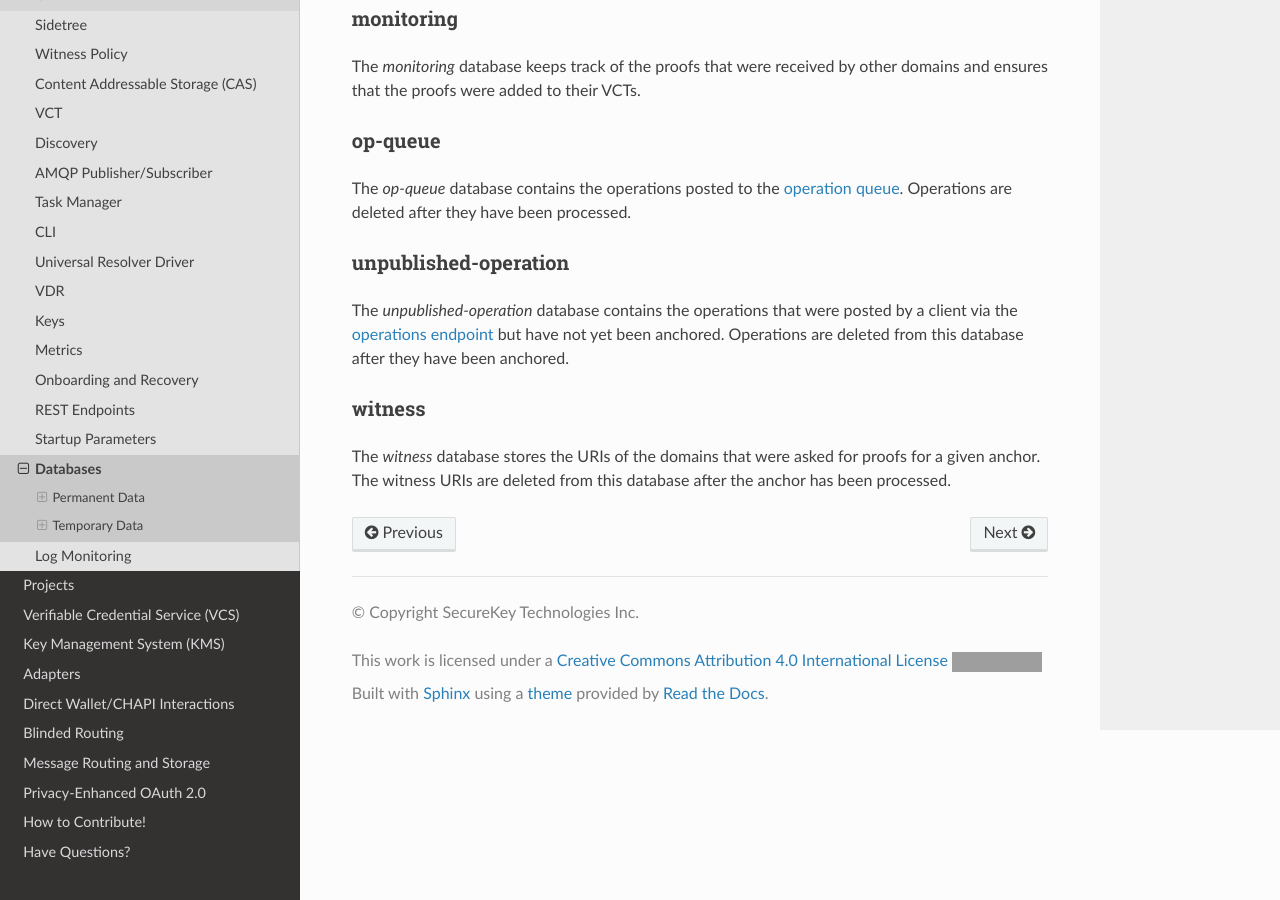
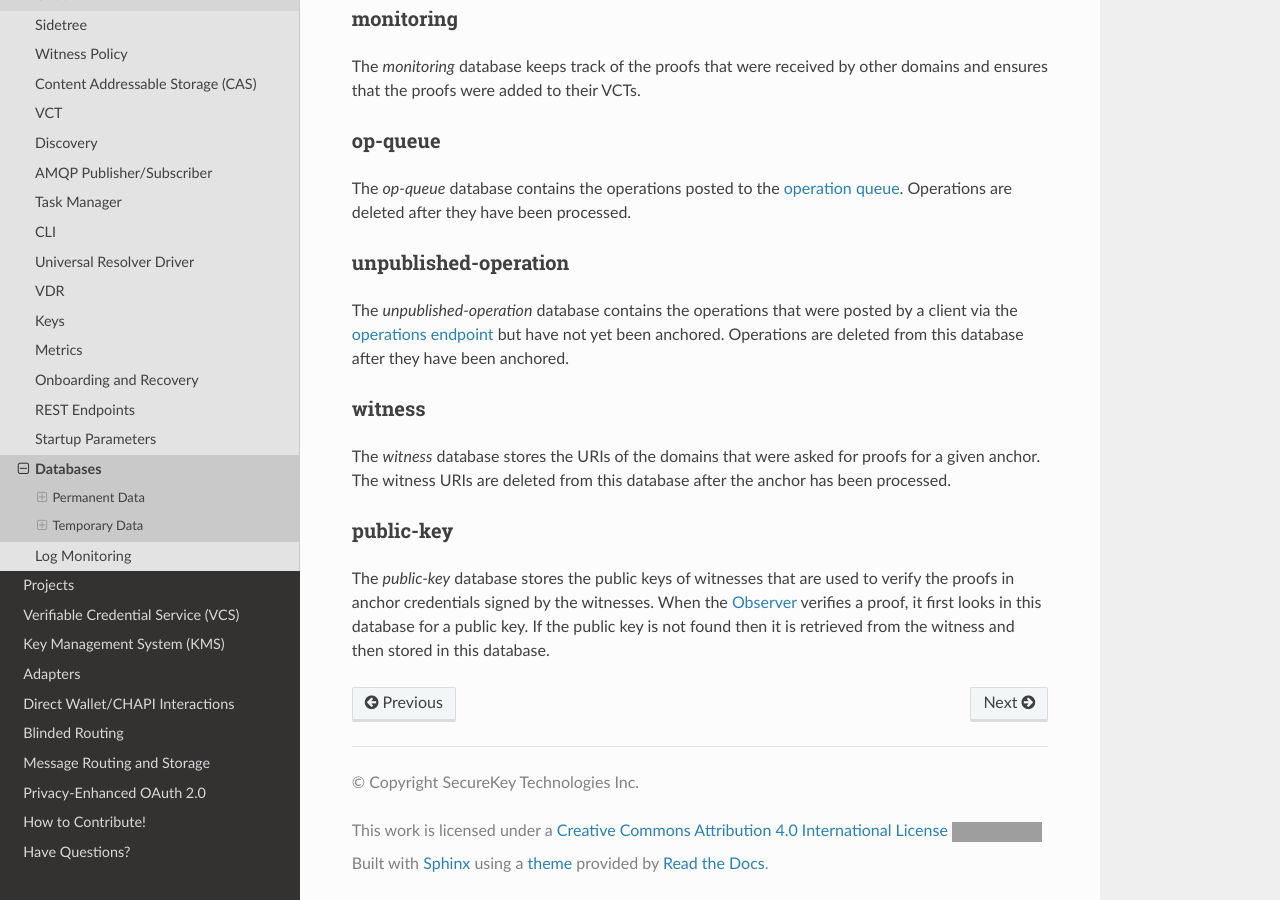
Before and after one commit to trustbloc/docs, a Sphinx documentation site: the page built from readthedocs/source/orb/database.md, in a window 1280 px wide and 900 px high, scrolled down 2481 px. Built offline with Sphinx 7.4.7 and the Read the Docs theme 2.0.0, drawn with Linux system fonts in a browser that asks for light colours; grey boxes are pictures that could not be loaded.

Commit message:
docs: public-key database and mq-inbox-pool parameter
Signed-off-by: Bob Stasyszyn <Bob.Stasyszyn@securekey.com>

```diff
--- a/readthedocs/source/orb/database.md
+++ b/readthedocs/source/orb/database.md
@@ -55,7 +55,6 @@ The _log-monitor_ database is used to manage the list of logs that domain is fol
 ### log-entry
 
 The _log-entry_ database is used to store the entries of observed logs.
-
 
 ### operation
 
@@ -117,3 +116,10 @@ Operations are deleted from this database after they have been anchored.
 
 The _witness_ database stores the URIs of the domains that were asked for proofs for a given anchor.
 The witness URIs are deleted from this database after the anchor has been processed.
+
+### public-key
+
+The _public-key_ database stores the public keys of witnesses that are used to verify the proofs in anchor
+credentials signed by the witnesses. When the [Observer](observer.html#observer) verifies a proof, it first looks in
+this database for a public key. If the public key is not found then it is retrieved from the witness and then stored
+in this database.
--- a/readthedocs/source/orb/parameters.md
+++ b/readthedocs/source/orb/parameters.md
@@ -319,6 +319,15 @@ handled by a pool of subscribers. If not specified then the default size will be
 | --mq-outbox-pool | MQ_OUTBOX_POOL | 5       |
 
 The size of the Outbox queue subscriber pool. When a message is posted to the Outbox queue, it is
+handled by a pool of subscribers. If not specified then the default size will be used.
+
+### mq-inbox-pool
+
+| Arg             | Env           | Default |
+|-----------------|---------------|---------|
+| --mq-inbox-pool | MQ_INBOX_POOL | 5       |
+
+The size of the Inbox queue subscriber pool. When a message is posted to the Inbox queue, it is
 handled by a pool of subscribers. If not specified then the default size will be used.
 
 ### mq-max-connection-subscriptions
```
Also changed, not shown: readthedocs/source/orb/activitypub.md (+3 -3 lines).
